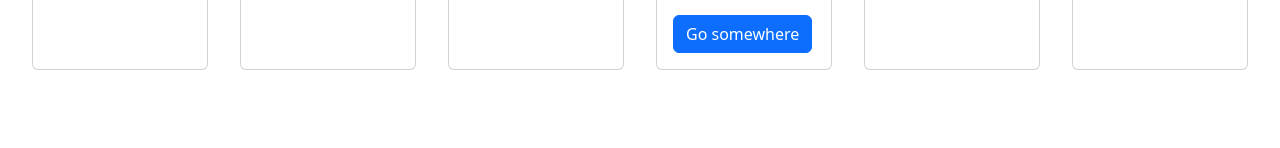
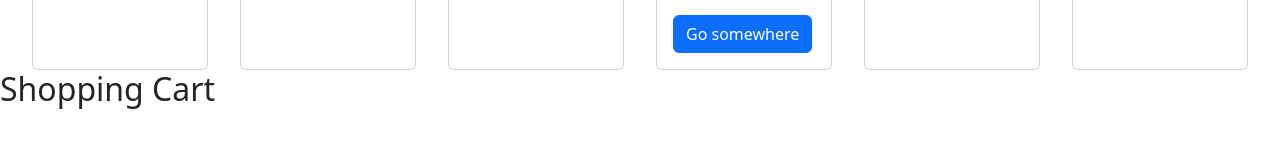
Before and after one commit to anitagasteiner/mini-shop, a React (Create React App) app: page / in a window 1280 px wide. Shown: the part 458-606 px from the top of the page. Built offline with nearby package versions, Linux system fonts and the light colour scheme.

Commit message:
new component for shopping cart added

```diff
--- a/src/app.jsx
+++ b/src/app.jsx
@@ -1,6 +1,7 @@
 import React, { Component } from 'react';
 import Navbar from "./components/navbar";
 import Product from "./components/product";
+import ShoppingCart from './components/shopping-cart';
 import "./app.css";
 
 class App extends Component {
@@ -16,6 +17,7 @@
                     <Product title="Converse Heroes" img="shoes-heroes" alt="Converse with Comic Heroes" description="Converse shoes with comic heroes design."/>
                     <Product title="Sneakers" img="sneakers" alt="Blue and Beige Sneakers" description="Elegant sneakers in dark blue and beige."/>
                 </div>
+                <ShoppingCart/>
             </React.Fragment>;
     }
 }
--- /dev/null
+++ b/src/components/shopping-cart.jsx
@@ -0,0 +1,12 @@
+import React, { Component } from 'react';
+
+class ShoppingCart extends Component {
+    state = {  }
+    render() {
+        return <div>
+            <h2>Shopping Cart</h2>
+        </div>;
+    }
+}
+
+export default ShoppingCart;
```
